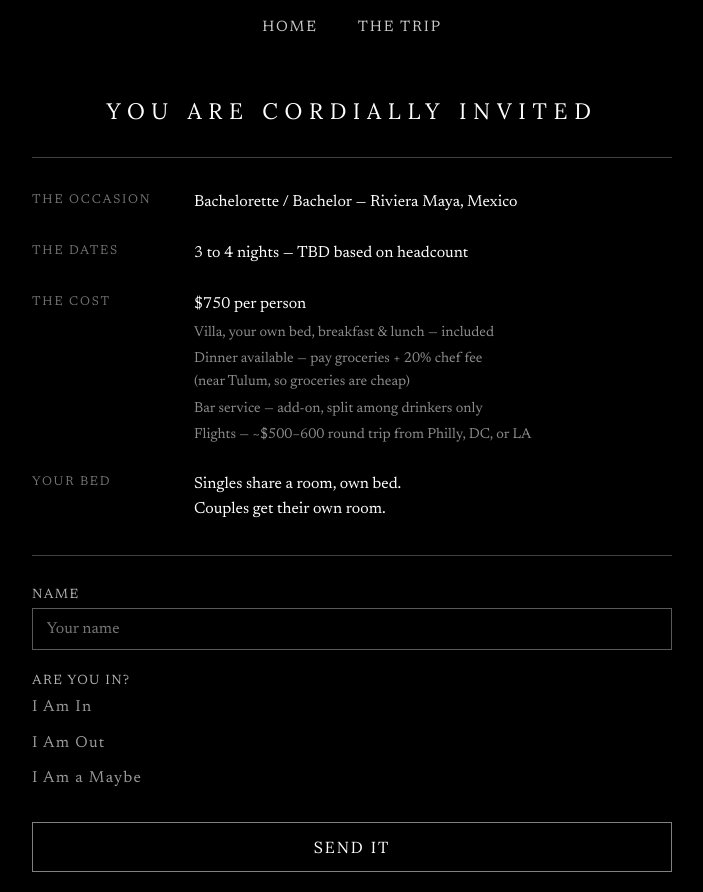
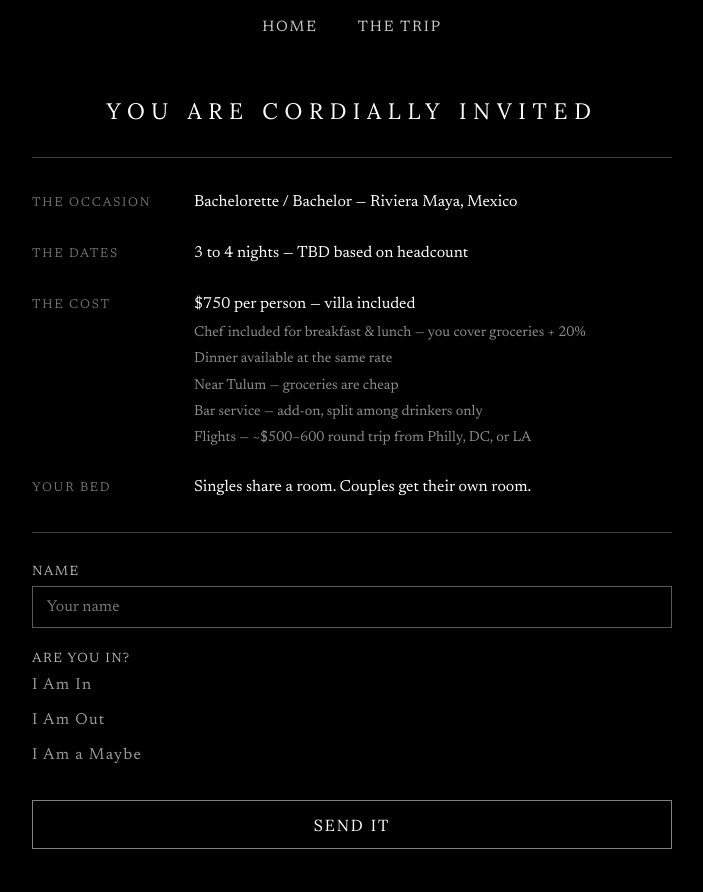
Before and after one commit to ava-firstaccess/wedding-website, a Next.js app: page /bach in a window 1280 px wide. Shown: the top 892 px of the page, without its empty margins (288-991 px from the left). Built offline with nearby package versions, Linux system fonts and the light colour scheme.

Commit message:
fix: baseline alignment, correct chef/cost copy, remove own bed

```diff
--- a/app/bach/page.js
+++ b/app/bach/page.js
@@ -58,16 +58,17 @@ export default function Bach() {
             <div className={styles.menuRow}>
               <span className={styles.menuLabel}>The Cost</span>
               <div className={styles.menuValueStack}>
-                <p>$750 per person</p>
-                <p className={styles.sub}>Villa, your own bed, breakfast &amp; lunch — included</p>
-                <p className={styles.sub}>Dinner available — pay groceries + 20% chef fee<br />(near Tulum, so groceries are cheap)</p>
+                <p>$750 per person — villa included</p>
+                <p className={styles.sub}>Chef included for breakfast &amp; lunch — you cover groceries + 20%</p>
+                <p className={styles.sub}>Dinner available at the same rate</p>
+                <p className={styles.sub}>Near Tulum — groceries are cheap</p>
                 <p className={styles.sub}>Bar service — add-on, split among drinkers only</p>
                 <p className={styles.sub}>Flights — ~$500–600 round trip from Philly, DC, or LA</p>
               </div>
             </div>
             <div className={styles.menuRow}>
               <span className={styles.menuLabel}>Your Bed</span>
-              <span className={styles.menuValue}>Singles share a room, own bed.<br />Couples get their own room.</span>
+              <span className={styles.menuValue}>Singles share a room. Couples get their own room.</span>
             </div>
           </div>
 
--- a/app/bach/page.module.css
+++ b/app/bach/page.module.css
@@ -53,7 +53,7 @@
 .menuRow {
   display: flex;
   gap: 2rem;
-  align-items: flex-start;
+  align-items: baseline;
 }
 
 .menuLabel {
```
